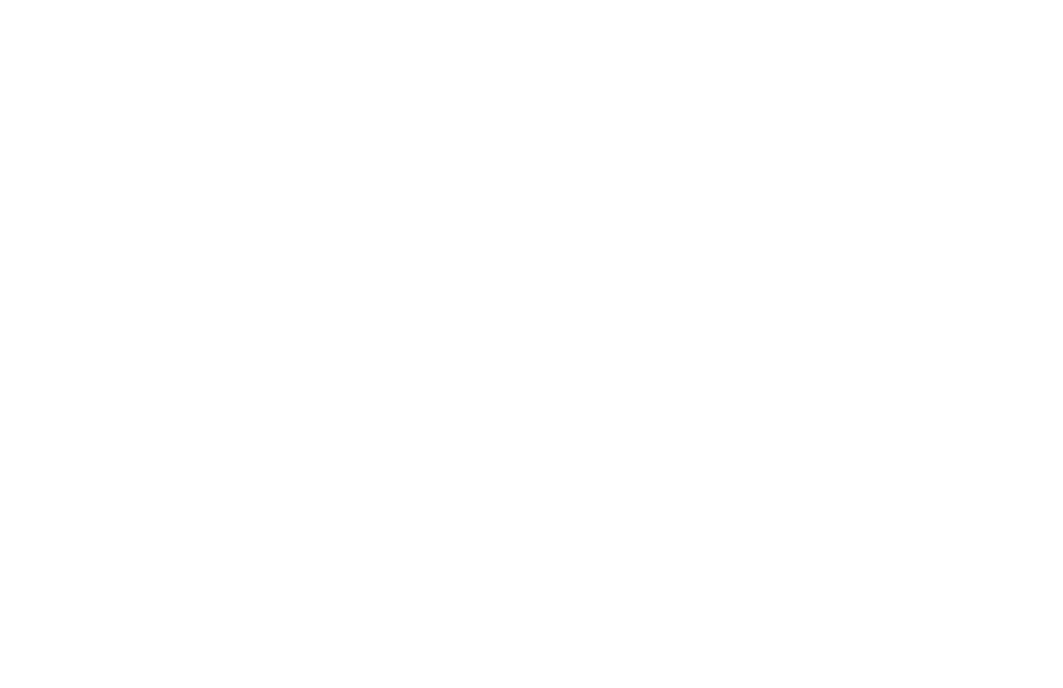
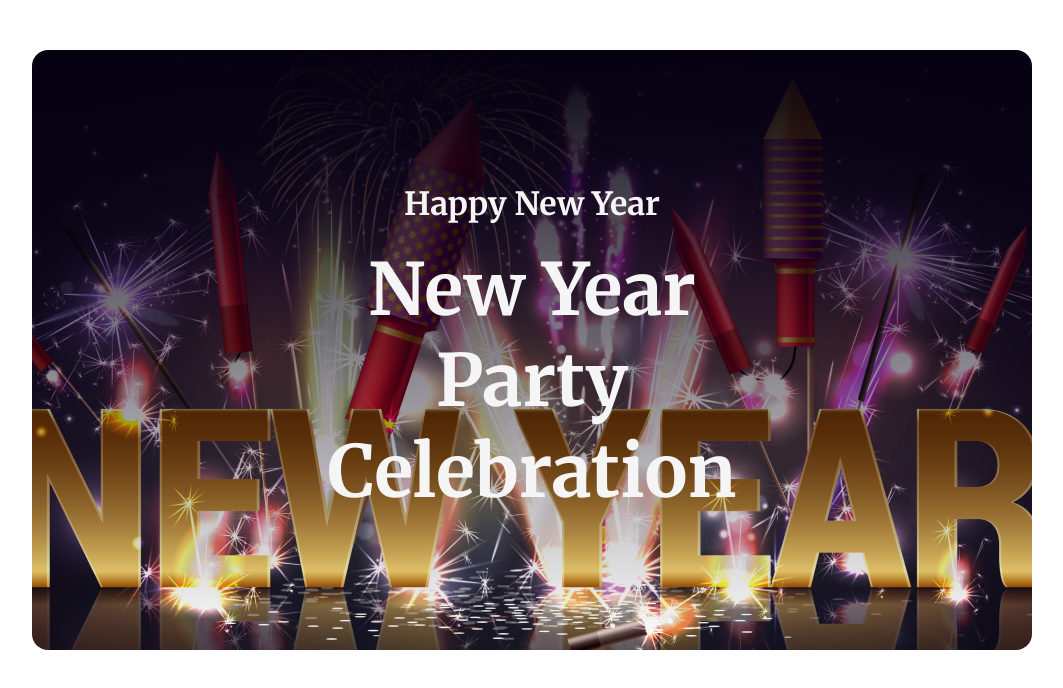
Before and after one commit to riaurko/New-Year-Offer, a plain HTML site: page index.html in a window 1280 px wide. Shown: the whole page, without its empty margins (108-1171 px from the left). Drawn offline with Linux system fonts and the light colour scheme.

Commit message:
Header Design Added

```diff
--- a/index.html
+++ b/index.html
@@ -8,6 +8,11 @@
         <title>New Year Offer</title>
     </head>
     <body>
-
+        <header>
+            <div class="banner">
+                <h3>Happy New Year</h3>
+                <h1>New Year Party Celebration</h1>
+            </div>
+        </header>
     </body>
 </html>
--- a/style.css
+++ b/style.css
@@ -0,0 +1,32 @@
+@import url('https://fonts.googleapis.com/css2?family=Merriweather:wght@400;700;900&display=swap');
+*{
+    margin: 0;
+    padding: 0;
+}
+body{
+    font-family: 'merriweather';
+}
+h1
+{
+    font-size: 72px;
+    width: 50%;
+    text-align: center;
+}
+h3{
+    font-size: 2rem;
+}
+.banner{
+    background: linear-gradient(180.00deg, rgb(7, 2, 17),rgba(7, 2, 17, 0) 100%), url(./images/Banner\ Image.png);
+    background-repeat: no-repeat;
+    background-size: cover;
+    background-position: center;
+    border-radius: 1rem;
+    margin: 50px 140px;
+    height: 600px;
+    color: whitesmoke;
+    display: flex;
+    flex-direction: column;
+    align-items: center;
+    justify-content: center;
+    gap: 20px;
+}
```
